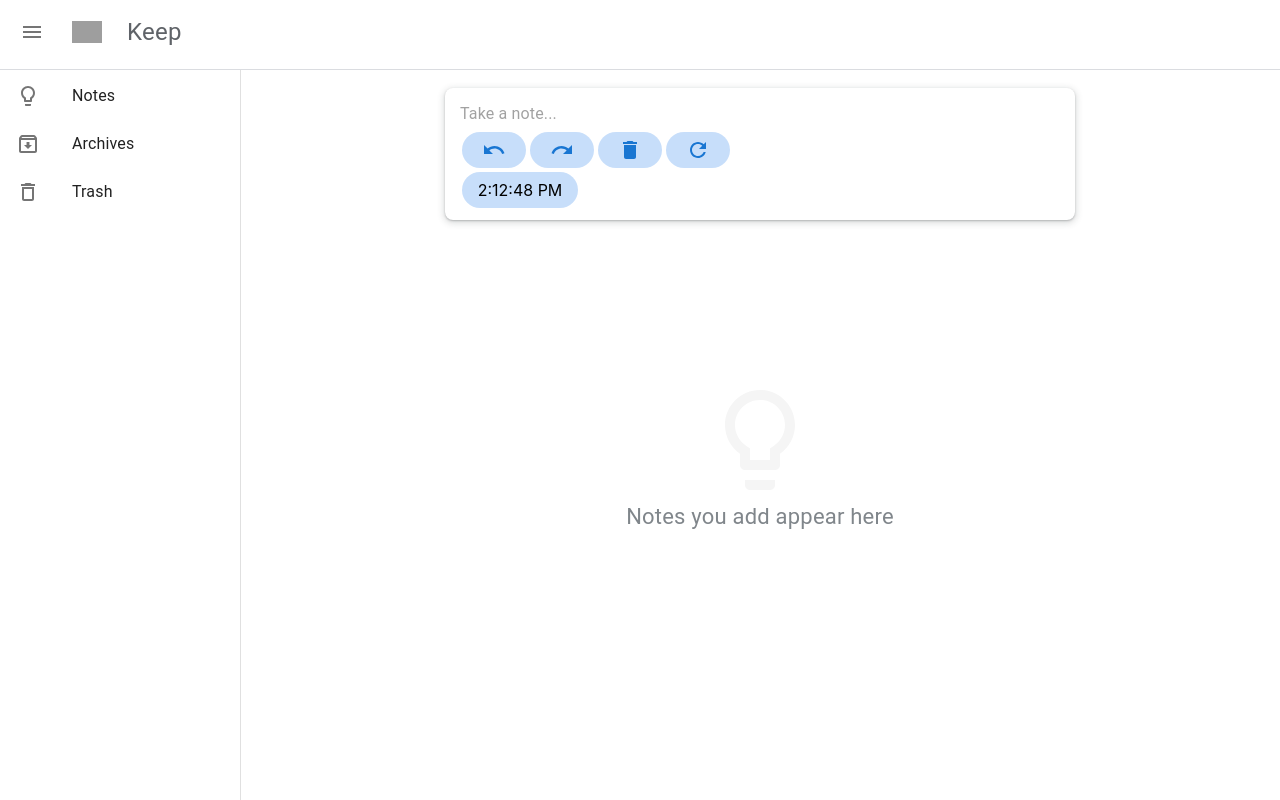
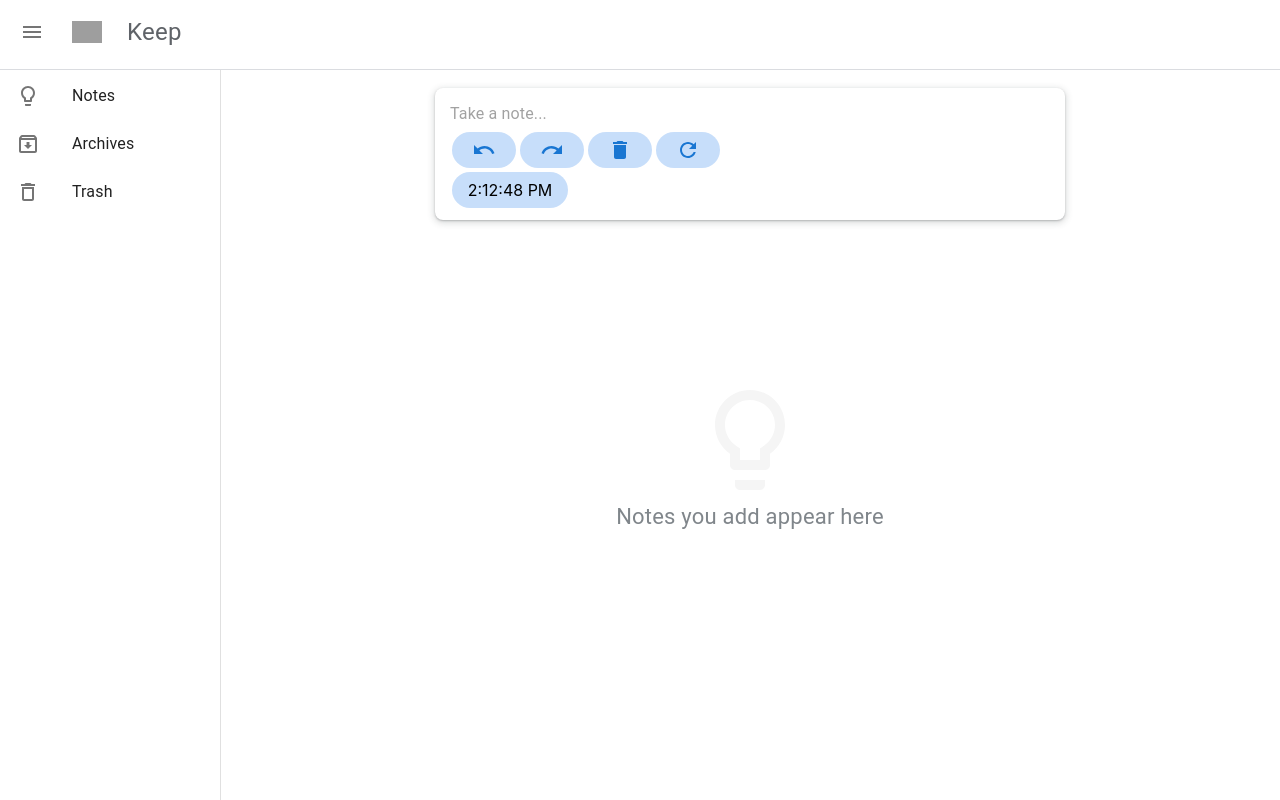
Before and after one commit to amrahs02/Simple-Notes-App, a React (Create React App) app: page / in a window 1280 px wide. Built offline with nearby package versions, Linux system fonts and the light colour scheme; grey boxes are pictures that could not be loaded.

Commit message:
sidebar color change

```diff
--- a/src/components/NavList.jsx
+++ b/src/components/NavList.jsx
@@ -1,3 +1,36 @@
+
+
+//     // import { List, ListItem, ListItemIcon, ListItemText } from '@mui/material';
+//     // import { LightbulbOutlined as Lightbulb, ArchiveOutlined as Archive, DeleteOutlineOutlined as Delete } from '@mui/icons-material';
+//     // import { Link } from 'react-router-dom';
+
+//     // const NavList = () => {
+
+//     //     const navList = [
+//     //         { id: 1, name: 'Notes', icon: <Lightbulb />, route: '/' },
+//     //         { id: 2, name: 'Archives', icon: <Archive />, route: '/archive' },
+//     //         { id: 3, name: 'Trash', icon: <Delete />, route: '/delete' },
+//     //     ]
+
+//     //     return (
+//     //         <List>
+//     //         {
+//     //             navList.map(list => (
+//     //                 <ListItem button key={list.id} style={{ textDecoration: 'none', display: 'flex', color: 'inherit', borderRadius:"30px"}}>
+//     //                     <Link to={`${list.route}`} style={{ textDecoration: 'none', display: 'flex', color: 'inherit'}}>
+//     //                         <ListItemIcon style={{ alignItems: 'center'}}>
+//     //                             {list.icon}
+//     //                         </ListItemIcon>
+//     //                         <ListItemText primary={list.name} />
+//     //                     </Link>
+//     //                 </ListItem>
+//     //             ))
+//     //         }
+//     //         </List>
+//     //     )
+//     // }
+
+//     // export default NavList;
 
 
 // import { List, ListItem, ListItemIcon, ListItemText } from '@mui/material';
@@ -14,23 +47,40 @@
 
 //     return (
 //         <List>
-    //         {
-    //             navList.map(list => (
-    //                 <ListItem button key={list.id} style={{ textDecoration: 'none', display: 'flex', color: 'inherit', borderRadius:"30px"}}>
-    //                     <Link to={`${list.route}`} style={{ textDecoration: 'none', display: 'flex', color: 'inherit'}}>
-    //                         <ListItemIcon style={{ alignItems: 'center'}}>
+//             {navList.map(list => (
+//                 <ListItem
+//                     button
+//                     key={list.id}
+//                     style={{
+//                         textDecoration: 'none',
+//                         display: 'flex',
+//                         color: 'inherit',
+//                         borderRadius: '30px',
+//                         transition: 'background-color 0.3s', // Add a smooth transition
+//                     }}
+//                     // Add :hover rule to change background color on hover
+//                     sx={{
+//                         '&:hover': {
+//                             backgroundColor: '#8B4513', // Set your desired hover background color here
+//                         },
+//                     }}
+//                 >
+//                     <Link to={list.route} style={{ textDecoration: 'none', display: 'flex', color: 'inherit' }}>
+//                         <ListItemIcon style={{ alignItems: 'center' }}>
 //                             {list.icon}
 //                         </ListItemIcon>
 //                         <ListItemText primary={list.name} />
 //                     </Link>
 //                 </ListItem>
-    //             ))
-    //         }
+//             ))}
 //         </List>
 //     )
 // }
 
 // export default NavList;
+
+
+
 
 
 import { List, ListItem, ListItemIcon, ListItemText } from '@mui/material';
@@ -55,7 +105,8 @@
                         textDecoration: 'none',
                         display: 'flex',
                         color: 'inherit',
-                        borderRadius: '30px',
+                        borderTopRightRadius: '30px', // Add border-radius only to the top-right corner
+                        borderBottomRightRadius: '30px', // Add border-radius only to the bottom-right corner
                         transition: 'background-color 0.3s', // Add a smooth transition
                     }}
                     // Add :hover rule to change background color on hover
--- a/src/components/SwipeDrawer.jsx
+++ b/src/components/SwipeDrawer.jsx
@@ -7,7 +7,7 @@
 import HeaderBar from './HeaderBar';
 import NavList from './NavList';
 
-const drawerWidth = 240;
+const drawerWidth = 220;
 
 const openedMixin = (theme) => ({
     width: drawerWidth,
--- a/src/components/delete/DeleteNote.jsx
+++ b/src/components/delete/DeleteNote.jsx
@@ -1,5 +1,4 @@
 import { useContext } from 'react';
-
 import { Card, CardContent, CardActions, Typography } from '@mui/material';
 import { styled } from '@mui/material/styles';
 import { RestoreFromTrashOutlined as Restore, DeleteForeverOutlined as Delete } from '@mui/icons-material';
@@ -15,8 +14,7 @@
 
 const DeleteNote = ({ deleteNote }) => {
 
-    const { deleteNotes, setNotes, setArchiveNotes, setDeleteNotes } = useContext(DataContext);
-
+    const { deleteNotes, setNotes, setDeleteNotes } = useContext(DataContext);
     const restoreNote = (deleteNote) => {
         const updatedNotes = deleteNotes.filter(data => data.id !== deleteNote.id);
         setDeleteNotes(updatedNotes);
```
Lines whose indentation alone changed are shown as unchanged.
